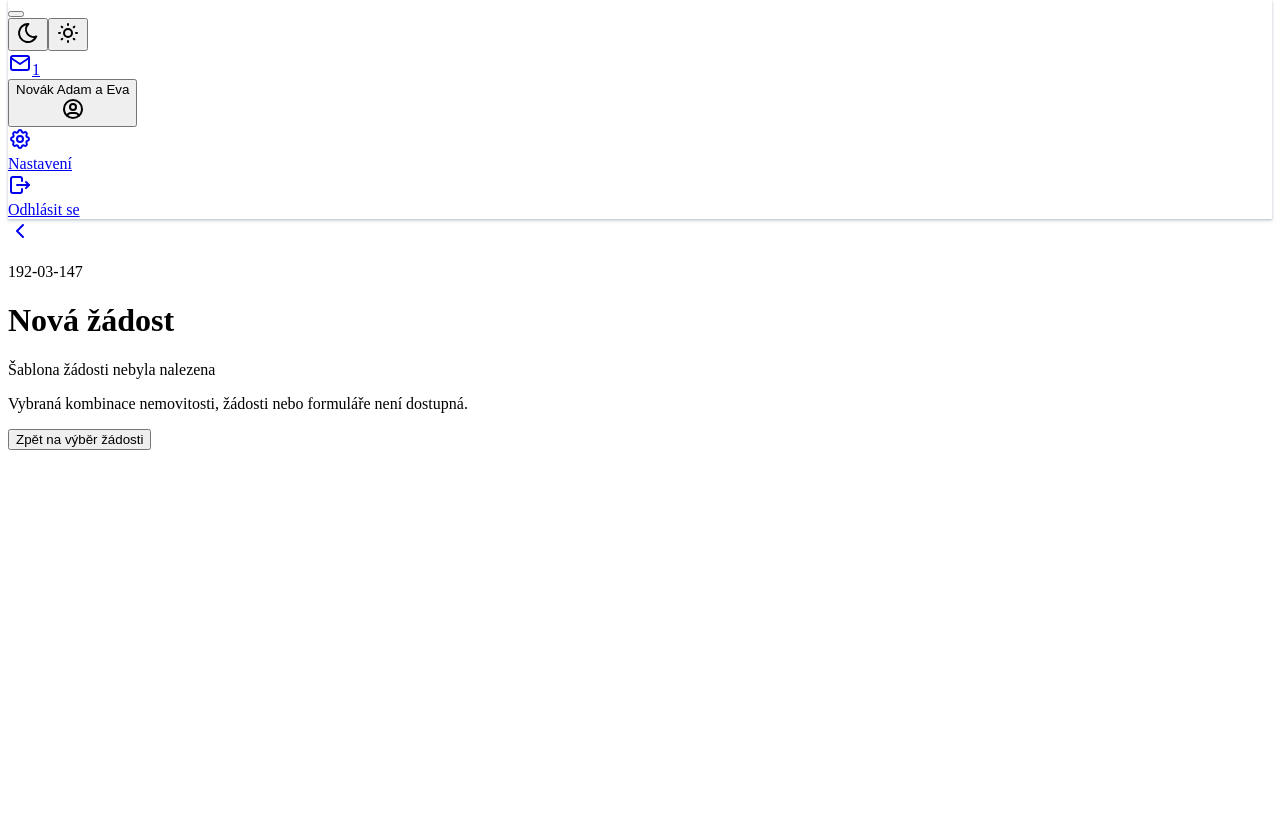
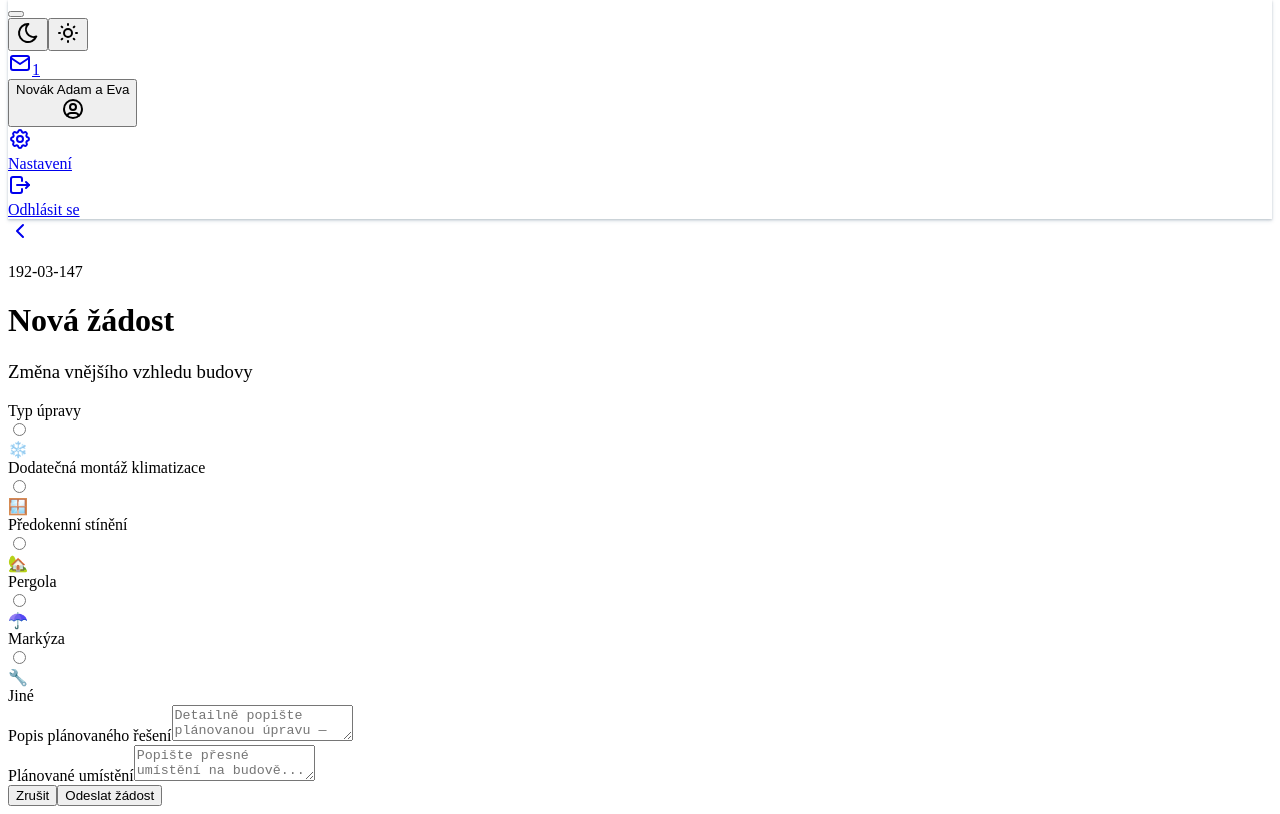
Before and after one commit to TomVitha/ois-vue, a Vue app: page /zadost-nova/192-03-147/change-building-exterior in a window 1280 px wide. Shown: the part 905-1719 px from the top of the page. Before the commit the page ends 1363 px from the top, so only its background shows below. Built offline with nearby package versions, Linux system fonts and the light colour scheme.

Commit message:
Add Change building exterior Request

```diff
--- /dev/null
+++ b/src/requests/forms/change-building-exterior.vue
@@ -0,0 +1,122 @@
+<script lang="ts">
+  import type { RequestTemplateDefinition } from '@/requests/types'
+
+  export const requestTemplateMeta: RequestTemplateDefinition = {
+    id: 'change-building-exterior',
+    name: 'Změna vnějšího vzhledu budovy',
+    description: 'Nahlaste změny vzhledu budovy.',
+    category: 'Klientské změny',
+    availableForPropertyIds: ['192-03-147'],
+  }
+</script>
+
+<script setup lang="ts">
+  import { ref } from 'vue'
+  import type { RequestFormExpose } from '@/requests/forms/types'
+
+  const type = ref('')
+  const description = ref('')
+  const location = ref('')
+
+  function validate() {
+    return (
+      type.value.trim().length > 0 &&
+      description.value.trim().length > 0 &&
+      location.value.trim().length > 0
+    )
+  }
+
+  function getValues() {
+    return {
+      type: type.value,
+      description: description.value,
+      location: location.value,
+    }
+  }
+
+  defineExpose<RequestFormExpose>({
+    getValues,
+    validate,
+  })
+</script>
+
+<template>
+  <div class="space-y">
+
+    <div class="mb-3">
+      <label class="form-label">Typ úpravy</label>
+      <div class="form-selectgroup form-selectgroup-boxes w-100">
+        <div class="row g-3 flex-fill">
+          <div class="col-6 col-md-4">
+            <label class="form-selectgroup-item m-0 flex-fill">
+              <input v-model="type" type="radio" name="type" value="dodatecna-montaz-klimatizace" class="form-selectgroup-input">
+              <div class="form-selectgroup-label d-flex align-items-center flex-column text-center">
+                <div class="fs-1 lh-1 mb-2">❄️</div>
+                <div>Dodatečná montáž klimatizace</div>
+              </div>
+            </label>
+          </div>
+          <div class="col-6 col-md-4">
+            <label class="form-selectgroup-item m-0 flex-fill">
+              <input v-model="type" type="radio" name="type" value="predoknenní-stineni" class="form-selectgroup-input">
+              <div class="form-selectgroup-label d-flex align-items-center flex-column text-center">
+                <div class="fs-1 lh-1 mb-2">🪟</div>
+                <div>Předokenní stínění</div>
+              </div>
+            </label>
+          </div>
+          <div class="col-6 col-md-4">
+            <label class="form-selectgroup-item m-0 flex-fill">
+              <input v-model="type" type="radio" name="type" value="pergola" class="form-selectgroup-input">
+              <div class="form-selectgroup-label d-flex align-items-center flex-column text-center">
+                <div class="fs-1 lh-1 mb-2">🏡</div>
+                <div>Pergola</div>
+              </div>
+            </label>
+          </div>
+          <div class="col-6 col-md-4">
+            <label class="form-selectgroup-item m-0 flex-fill">
+              <input v-model="type" type="radio" name="type" value="markyza" class="form-selectgroup-input">
+              <div class="form-selectgroup-label d-flex align-items-center flex-column text-center">
+                <div class="fs-1 lh-1 mb-2">☂️</div>
+                <div>Markýza</div>
+              </div>
+            </label>
+          </div>
+          <div class="col-6 col-md-4">
+            <label class="form-selectgroup-item m-0 flex-fill">
+              <input v-model="type" type="radio" name="type" value="jine" class="form-selectgroup-input">
+              <div class="form-selectgroup-label d-flex align-items-center flex-column text-center">
+                <div class="fs-1 lh-1 mb-2">🔧</div>
+                <div>Jiné</div>
+              </div>
+            </label>
+          </div>
+        </div>
+      </div>
+    </div>
+
+    <div>
+      <label for="" class="form-label">Popis plánovaného řešení</label>
+      <textarea
+        id="desc"
+        v-model="description"
+        placeholder="Detailně popište plánovanou úpravu — typ, materiál, rozměry, barva..."
+        class="form-control"
+        required></textarea>
+    </div>
+
+    <div>
+      <label for="" class="form-label">Plánované umístění</label>
+      <textarea
+        id="location"
+        v-model="location"
+        placeholder="Popište přesné umístění na budově..."
+        class="form-control"
+        required></textarea>
+    </div>
+
+  </div>
+</template>
+
+<style scoped></style>
--- a/src/requests/forms/update-contact-information.vue
+++ b/src/requests/forms/update-contact-information.vue
@@ -101,7 +101,7 @@
         required>
     </div>
 
-    <div>
+    <!-- <div>
       <label class="form-label" for="update-contact-proof">
         Kopie občanského průkazu
         <span
@@ -113,7 +113,7 @@
       </label>
       <input type="file" class="form-control">
       <small class="form-hint">Povinné pouze při změně adresy trvalého bydliště.</small>
-    </div>
+    </div> -->
 
   </div>
 </template>
```
